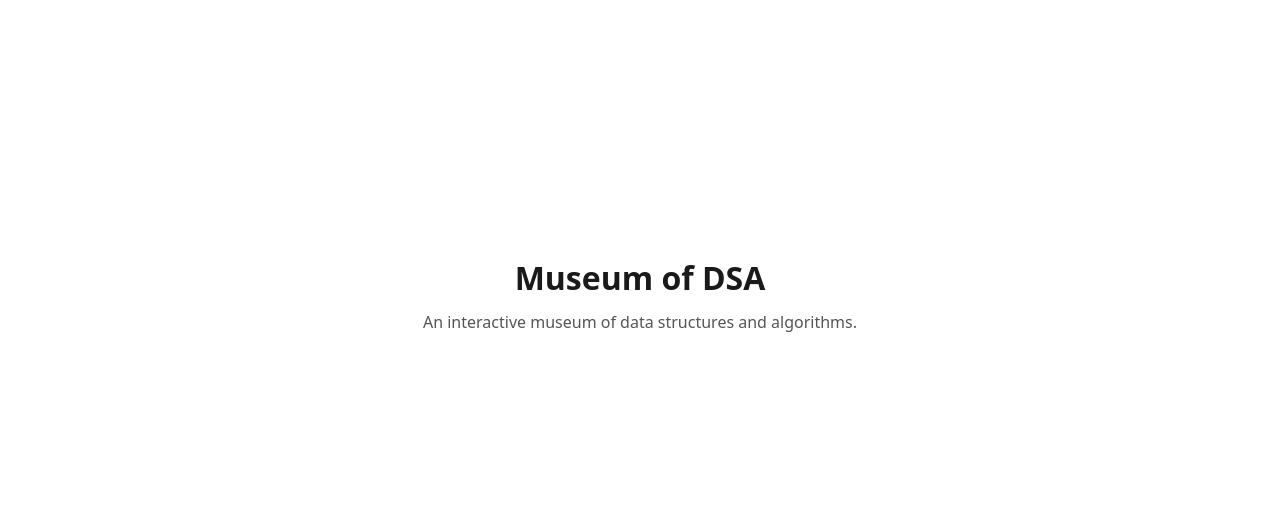
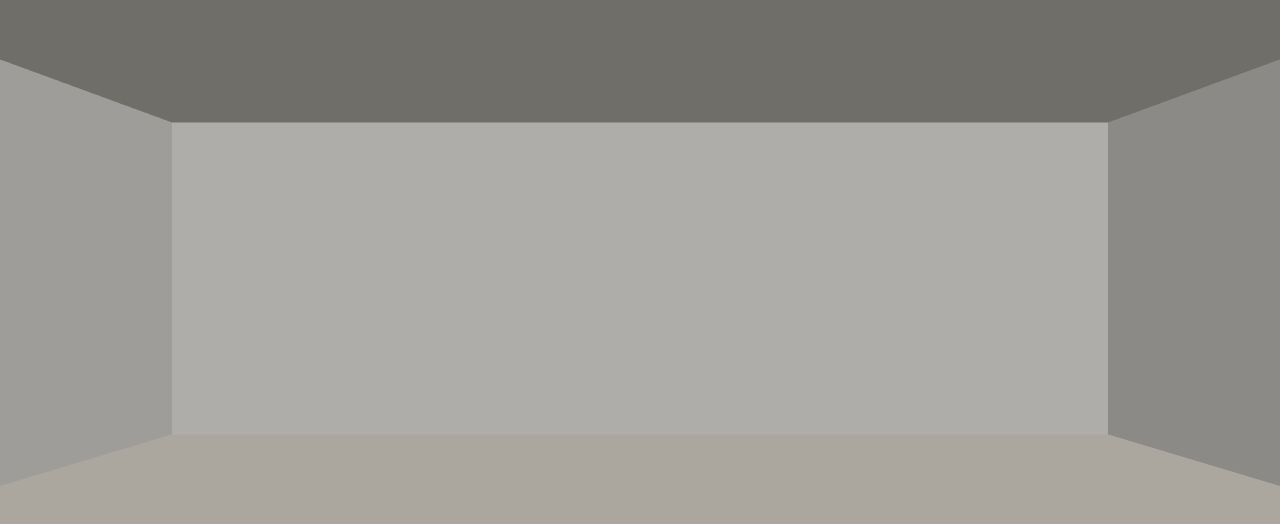
Before and after one commit to tangdarren/museum-of-dsa, a React (Vite) app: page / in a window 1280 px wide. Shown: the part 106-630 px from the top of the page. Built offline with nearby package versions, Linux system fonts and the light colour scheme.

Commit message:
feat: add basic 3d room

```diff
--- a/src/App.tsx
+++ b/src/App.tsx
@@ -1,9 +1,11 @@
+import { Canvas } from '@react-three/fiber'
+import MuseumScene from './scenes/MuseumScene'
+
 function App() {
   return (
-    <main>
-      <h1>Museum of DSA</h1>
-      <p>An interactive museum of data structures and algorithms.</p>
-    </main>
+    <Canvas>
+      <MuseumScene />
+    </Canvas>
   )
 }
 
--- a/src/index.css
+++ b/src/index.css
@@ -1,34 +1,12 @@
-:root {
-  font-family: system-ui, sans-serif;
-  line-height: 1.5;
-  font-weight: 400;
-  color: #1a1a1a;
-  background-color: #ffffff;
+html,
+body,
+#root {
+  margin: 0;
+  width: 100%;
+  height: 100%;
+  overflow: hidden;
 }
 
 body {
-  margin: 0;
+  background-color: #e8e6e1;
 }
-
-#root {
-  min-height: 100svh;
-  display: flex;
-  align-items: center;
-  justify-content: center;
-}
-
-main {
-  text-align: center;
-  padding: 1.5rem;
-}
-
-h1 {
-  margin: 0 0 0.5rem;
-  font-size: 2rem;
-  font-weight: 600;
-}
-
-p {
-  margin: 0;
-  color: #555555;
-}
--- /dev/null
+++ b/src/scenes/MuseumScene.tsx
@@ -0,0 +1,46 @@
+import { PerspectiveCamera } from '@react-three/drei'
+
+const WIDTH = 24
+const DEPTH = 20
+const HEIGHT = 8
+const WALL = 0.25
+
+function MuseumScene() {
+  return (
+    <>
+      <PerspectiveCamera makeDefault position={[0, 3.6, 12]} fov={50} />
+      <color attach="background" args={['#e8e6e1']} />
+
+      <ambientLight intensity={0.55} />
+      <directionalLight position={[6, 12, 8]} intensity={1.05} />
+      <directionalLight position={[-5, 7, 3]} intensity={0.35} />
+
+      <mesh position={[0, -WALL / 2, 0]}>
+        <boxGeometry args={[WIDTH, WALL, DEPTH]} />
+        <meshStandardMaterial color="#cfc9be" />
+      </mesh>
+
+      <mesh position={[0, HEIGHT / 2, -DEPTH / 2 - WALL / 2]}>
+        <boxGeometry args={[WIDTH + WALL * 2, HEIGHT, WALL]} />
+        <meshStandardMaterial color="#f4f1ea" />
+      </mesh>
+
+      <mesh position={[-WIDTH / 2 - WALL / 2, HEIGHT / 2, 0]}>
+        <boxGeometry args={[WALL, HEIGHT, DEPTH]} />
+        <meshStandardMaterial color="#f4f1ea" />
+      </mesh>
+
+      <mesh position={[WIDTH / 2 + WALL / 2, HEIGHT / 2, 0]}>
+        <boxGeometry args={[WALL, HEIGHT, DEPTH]} />
+        <meshStandardMaterial color="#f4f1ea" />
+      </mesh>
+
+      <mesh position={[0, HEIGHT + WALL / 2, 0]}>
+        <boxGeometry args={[WIDTH + WALL * 2, WALL, DEPTH]} />
+        <meshStandardMaterial color="#ece8e0" />
+      </mesh>
+    </>
+  )
+}
+
+export default MuseumScene
```
